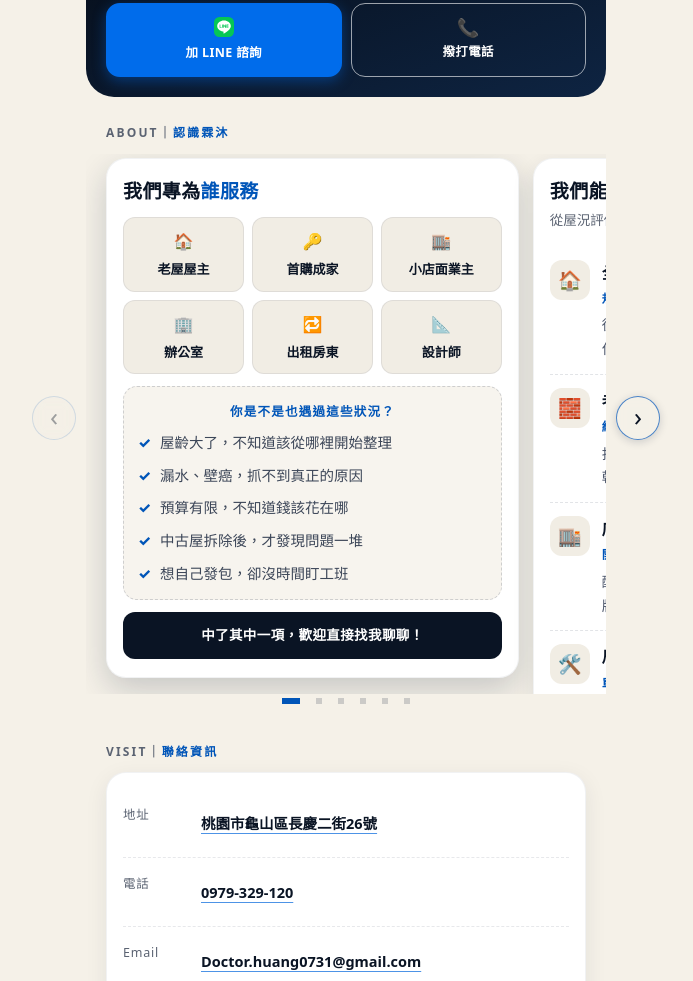
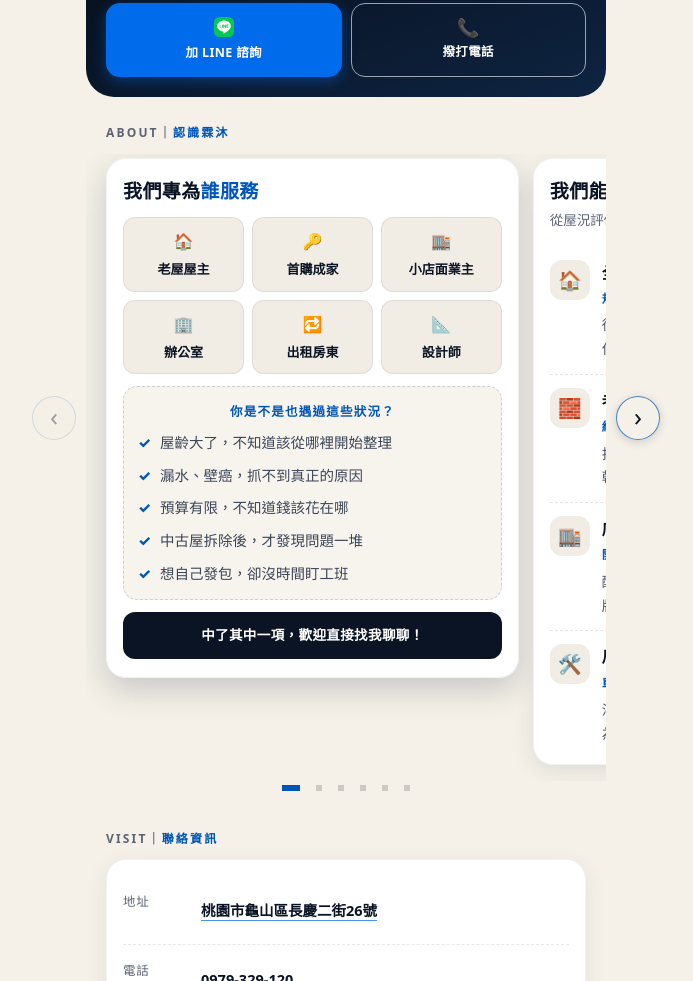
Before and after one commit to ericlin1994/linmu-card, a plain HTML site: page index.html in a window 1280 px wide. Shown: the part 566-1547 px from the top of the page, without its empty margins (294-987 px from the left). Drawn offline with Linux system fonts and the light colour scheme.

Commit message:
rail: align swipe mechanics with Jerry (remove fitHeight/ResizeObserver/height transition/overflow-y/overscroll/snap-stop)

```diff
--- a/index.html
+++ b/index.html
@@ -96,10 +96,7 @@
   .sec-title em{font-style:normal;color:var(--brown-text)}
 
   /* ── 橫向卡片輪播（對應原圖 1/7～7/7） ── */
-  /* overflow-y 必須明寫 hidden：只寫 overflow-x:auto 時 y 會被算成 auto，而 fitHeight 把 rail 高度縮到「目前那張卡」，
-     比較高的鄰卡就讓 rail 自己變成垂直捲動容器 → 手指上下滑被 rail 吃掉（頁面不動、卡片內容被推走）。
-     overscroll-behavior-x:contain：捲到頭尾不要再觸發瀏覽器的上一頁手勢／橡皮筋，免得一滑就被帶走 */
-  .rail{display:flex;align-items:flex-start;gap:14px;overflow-x:auto;overflow-y:hidden;overscroll-behavior-x:contain;scroll-snap-type:x mandatory;padding:4px 20px 16px;scrollbar-width:none}
+  .rail{display:flex;align-items:flex-start;gap:14px;overflow-x:auto;scroll-snap-type:x mandatory;padding:4px 20px 16px;scrollbar-width:none}
   .rail::-webkit-scrollbar{display:none}
   /* 左右箭頭（JS 在 bindRail 建立）：疊在輪播列兩側、垂直置中（rail 上 4px／下 16px padding 故偏移 -6px） */
   .rail-wrap{position:relative}
@@ -117,14 +114,11 @@
     .rail-arrow.prev{left:-54px}
     .rail-arrow.next{right:-54px}
   }
-  .rail{transition:height .25s ease}
-  @media (prefers-reduced-motion:reduce){ .rail{transition:none} }
   .rail-arrow:hover:not(:disabled){background:rgba(245,241,232,.96);color:var(--brown)}
   .rail-arrow:focus-visible{outline:2px solid var(--gold);outline-offset:2px}
   .rail-arrow:disabled{opacity:.38;border-color:rgba(0,85,184,.4);cursor:default;box-shadow:none}
   .rail-arrow[hidden]{display:none}
-  /* scroll-snap-stop:always：快速一甩也只能停在下一張，不會飛過中間的卡（iOS／Android 的慣性會越過多個吸附點） */
-  .card{flex:0 0 86%;min-width:0;overflow-wrap:anywhere;scroll-snap-align:center;scroll-snap-stop:always;background:#fff;border-radius:var(--radius);
+  .card{flex:0 0 86%;min-width:0;overflow-wrap:anywhere;scroll-snap-align:center;background:#fff;border-radius:var(--radius);
         padding:18px 16px;box-shadow:0 6px 22px rgba(22,35,61,.10);border:1px solid rgba(22,35,61,.06)}
   .card h2{margin:0 0 4px;font-size:19px;color:var(--navy);letter-spacing:.02em;line-height:1.5}
   .card h2 em{font-style:normal;color:var(--brown)}
@@ -655,7 +649,7 @@ let payloadFailed = false;
 
 /* 改動 flex-cards.json 後請把 BUILD 往後跳一號：
    LINE 內建瀏覽器會快取檔案，不跳號會一直送出舊版卡片 */
-const BUILD = 'b116';
+const BUILD = 'b117';
 const PAGE_VER = '2026-10-23-1310'   // 每次改頁面就改這個，用來確認手機拿到的是最新版
 
 /* ═══════ FLEX_PAYLOAD_START（由 build_flex.py 自動寫入，勿手改）═══════ */
@@ -1774,23 +1768,8 @@ function bindRail(){
     }
     /* 最接近中央的卡片加深陰影（只動 box-shadow，不動 transform） */
     [...rail.children].forEach((c, i) => c.classList.toggle('is-center', i === best));
-    fitHeight();
     updateArrows();
   };
-  /* 容器高度跟著目前那張卡走（矮卡不再被最高那張撐出大片空白）；
-     這段沒跑到時 .rail 是 height:auto＝最高那張的高度（保命線）。
-     卡片高度會因圖片載入／換寬度而變，所以用 ResizeObserver 追 */
-  const fitHeight = () => {
-    const c = rail.children[Math.max(0, shown)];
-    if(!c) return;
-    rail.style.height = (c.offsetHeight + 4 + 16) + 'px';      /* 4／16 ＝ .rail 上下 padding */
-  };
-  try{
-    if(window.ResizeObserver){
-      const ro = new ResizeObserver(() => { fitHeight(); updateArrows(); });
-      [...rail.children].forEach(c => ro.observe(c));
-    }
-  }catch(e){}
   /* 左右箭頭：rail 本身會捲動，箭頭要放在外層 .rail-wrap 才不會跟著捲走。
      重複呼叫時先清掉舊箭頭再建，不會重複 */
   let arrowL = null, arrowR = null;
```
